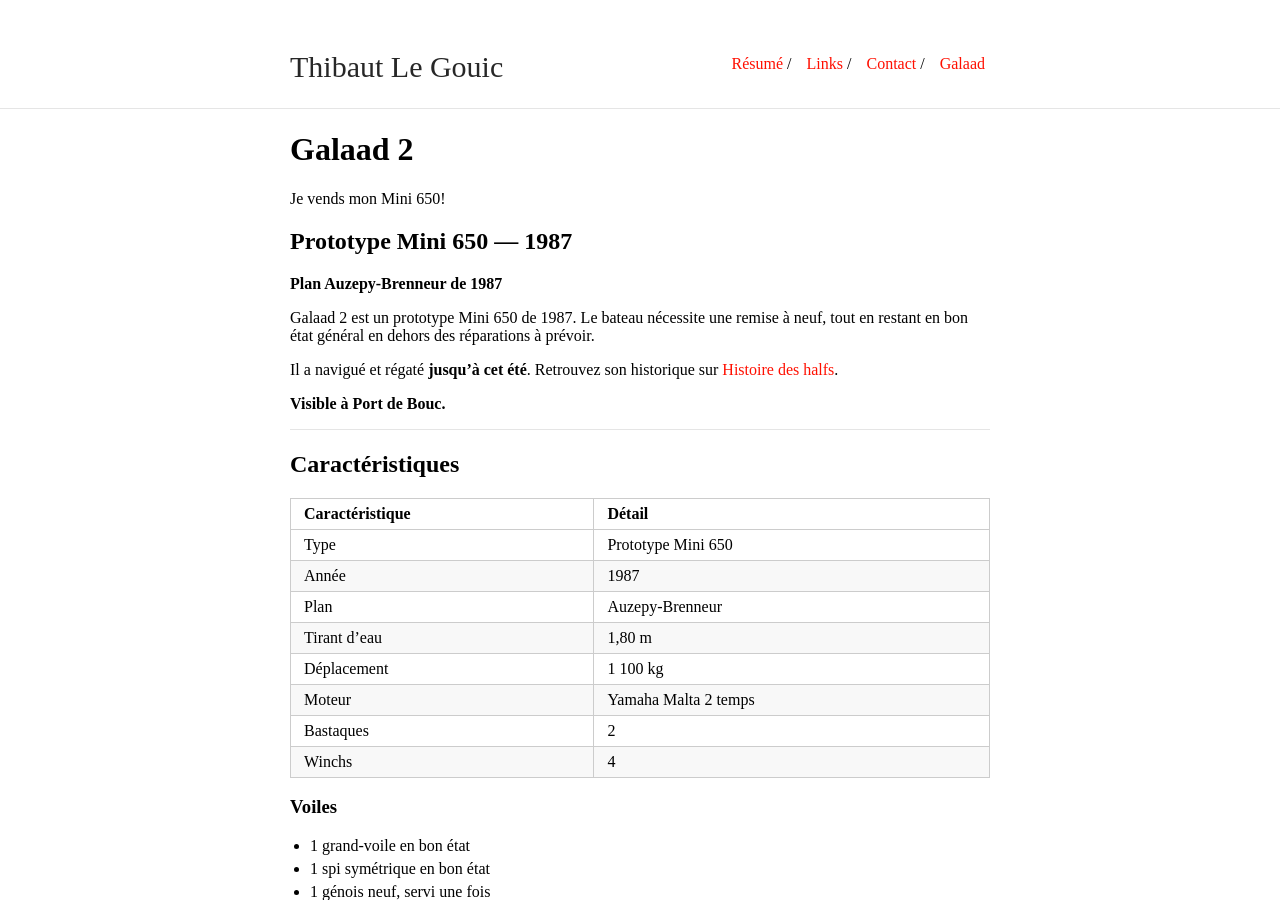
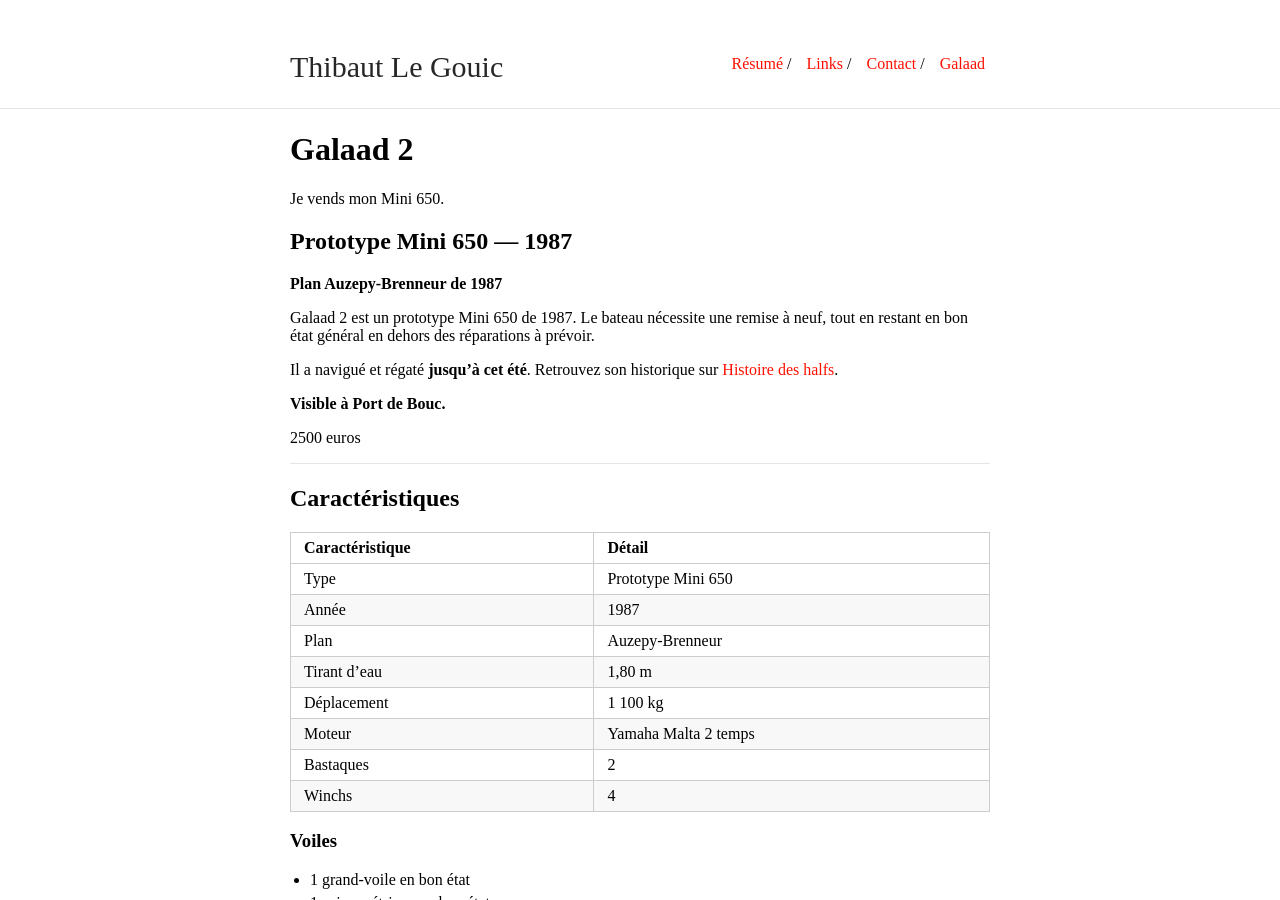
Before and after one commit to ThibautLG/thibautlg.github.io, a Jekyll site: the page built from galaad-2-vente.md, in a window 1280 px wide and 900 px high. Built offline with Jekyll 4.4.1, drawn with Linux system fonts in a browser that asks for light colours; our own code applies the rules of GitHub Pages for plain Markdown files.

Commit message:
vente galaad 2

```diff
--- a/galaad-2-vente.md
+++ b/galaad-2-vente.md
@@ -1,6 +1,6 @@
 # Galaad 2
 
-Je vends mon Mini 650!
+Je vends mon Mini 650.
 
 ## Prototype Mini 650 — 1987
 
@@ -12,6 +12,8 @@ Il a navigué et régaté **jusqu'à cet été**.
 Retrouvez son historique sur [Histoire des halfs](https://www.histoiredeshalfs.com/Histoire%20des%20Minis/679.htm).
 
 **Visible à Port de Bouc.**
+
+2500 euros
 
 ---
 
@@ -101,13 +103,12 @@ En dehors de ces réparations, le bateau est en bon état général.
 <img src="IMG_20260809_173548.jpg">
 
 <img src="IMG_20260809_173559.jpg">
-<img src="IMG_20260809_173608.jpg">
 
 ### Safrans
+<img src="IMG_20260809_173608.jpg">
 <img src="IMG_20260809_173619.jpg">
+### Autres photos
 <img src="IMG_20260809_173627.jpg">
-
-### Autres photos
 <img src="IMG_20260809_173638.jpg">
 <img src="IMG_20260809_173650.jpg">
 <img src="IMG_20260809_173655.jpg">
```
